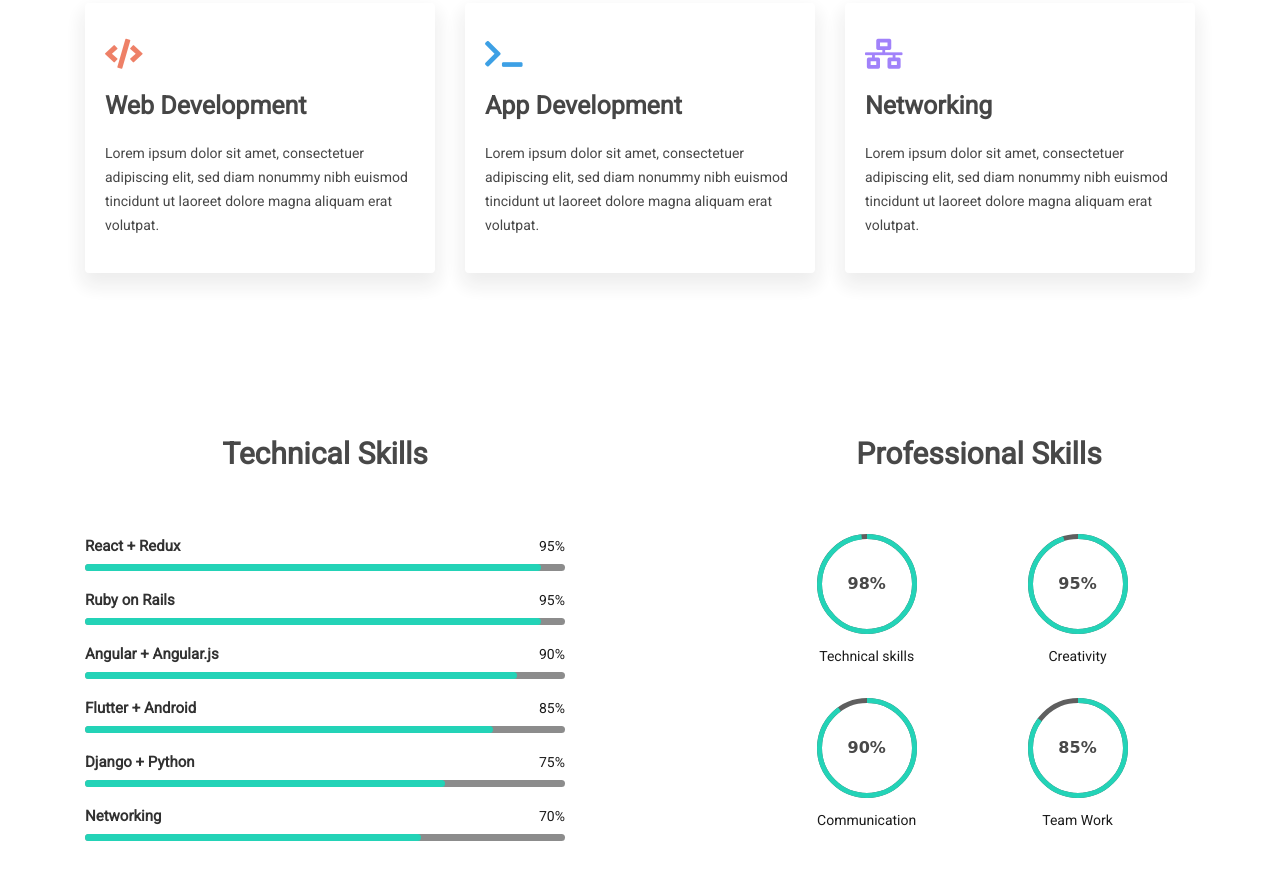
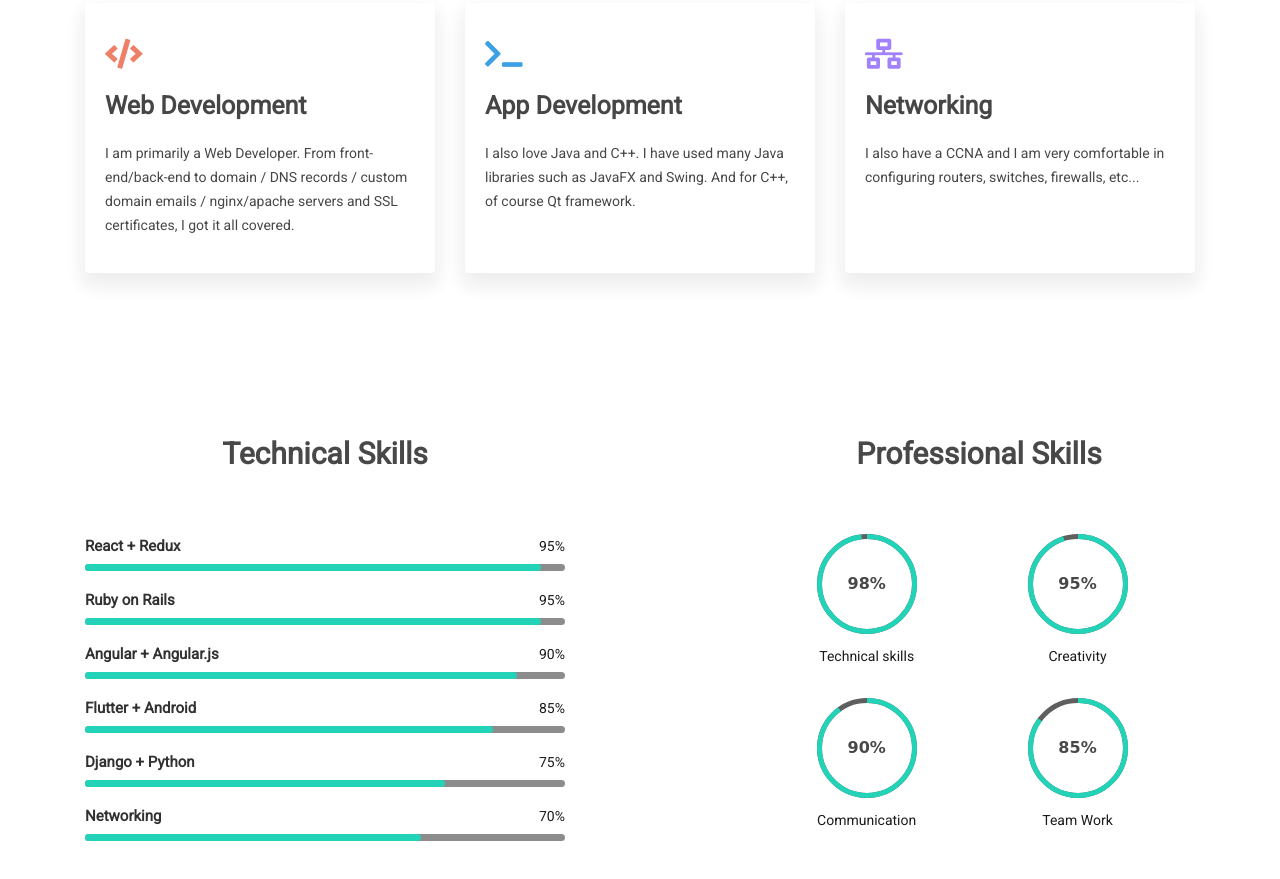
Before and after one commit to giriss/girish, a plain HTML site: page index.html in a window 1280 px wide. Shown: the part 1684-2563 px from the top of the page. Drawn offline with Linux system fonts and the light colour scheme; some packages are replaced by stand-ins of ours.

Commit message:
Services completed

```diff
--- a/assets/css/styles.scss
+++ b/assets/css/styles.scss
@@ -2558,6 +2558,7 @@
     .mh-service-item {
         padding: 20px;
         border-radius: 4px;
+        height: 100%;
         .fa {
             font-size: 30px;
             margin-bottom: 20px;
--- a/index.html
+++ b/index.html
@@ -1,7 +1,7 @@
 <!doctype html>
 <html lang="en">
     <head>
-        <title>Maha - Personal CV/Resume Template | Home 1 </title>
+        <title>Girish Gopaul - Personal CV/Resume</title>
         <!-- Required meta tags -->
         <meta charset="utf-8">
         <meta http-equiv="X-UA-Compatible" content="IE=edge">
@@ -206,9 +206,7 @@
                             <i class="fa fa-code iron-color"></i>
                             <h3>Web Development</h3>
                             <p>
-                                Lorem ipsum dolor sit amet, consectetuer adipiscing elit,
-                                sed diam nonummy nibh euismod tincidunt ut laoreet dolore
-                                magna aliquam erat volutpat.
+                                I am primarily a Web Developer. From front-end/back-end to domain / DNS records / custom domain emails / nginx/apache servers and SSL certificates, I got it all covered.
                             </p>
                         </div>
                     </div>
@@ -217,9 +215,7 @@
                             <i class="fa fa-terminal sky-color"></i>
                             <h3>App Development</h3>
                             <p>
-                                Lorem ipsum dolor sit amet, consectetuer adipiscing elit,
-                                sed diam nonummy nibh euismod tincidunt ut laoreet dolore
-                                magna aliquam erat volutpat.
+                                I also love Java and C++. I have used many Java libraries such as JavaFX and Swing. And for C++, of course Qt framework.
                             </p>
                         </div>
                     </div>
@@ -228,9 +224,7 @@
                             <i class="fa fa-network-wired purple-color"></i>
                             <h3>Networking</h3>
                             <p>
-                                Lorem ipsum dolor sit amet, consectetuer adipiscing elit,
-                                sed diam nonummy nibh euismod tincidunt ut laoreet dolore
-                                magna aliquam erat volutpat.
+                                I also have a CCNA and I am very comfortable in configuring routers, switches, firewalls, etc...
                             </p>
                         </div>
                     </div>
@@ -720,6 +714,12 @@
         };
         updateTime();
         setInterval(updateTime, 990);
+
+        // const services = document.querySelectorAll('.mh-service-item');
+        // const maxServiceHeight = Math.max(
+        //     ...[...services].map(s => s.clientHeight)
+        // );
+        // services.forEach(s => s.style.minHeight = `${maxServiceHeight}px`);
     </script>
 </body>
 </html>
```
Also changed, not shown: assets/css/styles.css.
